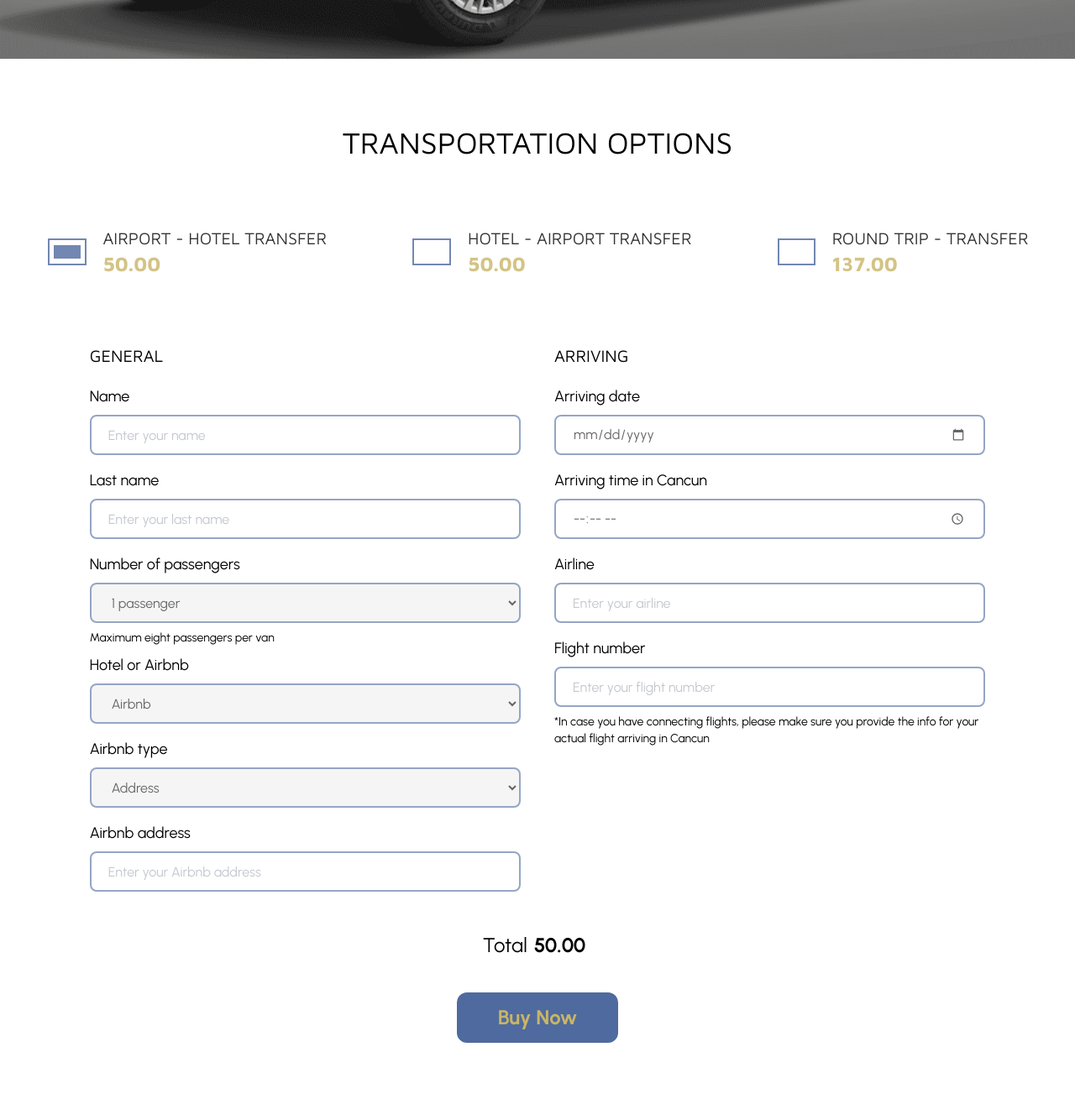
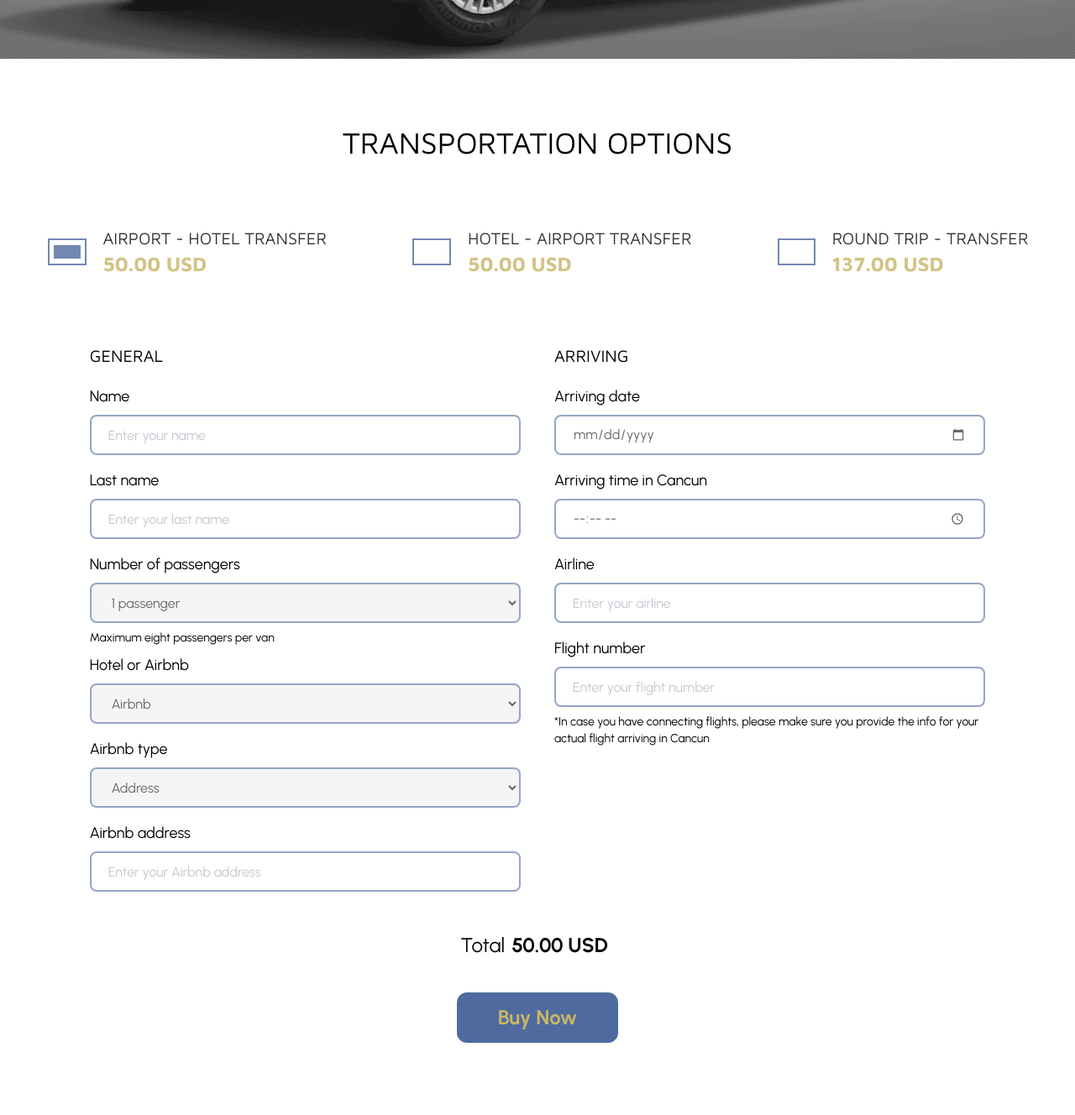
Before and after one commit to darideveloper/will-ryan-airport-transfers, a React (Vite) app: page / in a window 1280 px wide. Shown: the part 1099-2427 px from the top of the page at 84% size. Built offline with nearby package versions, Linux system fonts and the light colour scheme.

Commit message:
chore (sections/form): add 'usd' to prices

```diff
--- a/src/components/transport-type.jsx
+++ b/src/components/transport-type.jsx
@@ -43,7 +43,7 @@ export default function TransportType ({id, text, price, handleUpdateType, trans
 
           <div className="text ms-5 w-full block">
             <h3 className='uppercase text-xl'>{text}</h3>
-            <span className="price text-gold font-bold text-2xl">{price}.00</span>
+            <span className="price text-gold font-bold text-2xl">{price}.00 USD</span>
           </div>
 
         </label>
--- a/src/sections/form.jsx
+++ b/src/sections/form.jsx
@@ -285,7 +285,7 @@ export default function Form () {
         <p className="total text-center text-2xl w-fulll block mt-10">
           Total
           <span className="px-2 font-bold">
-            {total}.00
+            {total}.00 USD
           </span>
         </p>
         <input type="submit" value="Buy Now" className="no-collect w-48 mx-auto mt-10 block bg-blue border-blue border-2 text-gold py-3 text-2xl font-bold cursor-pointer rounded-xl transition-all duration-300 hover:rounded-3xl hover:bg-white hover:text-blue"/>
```
